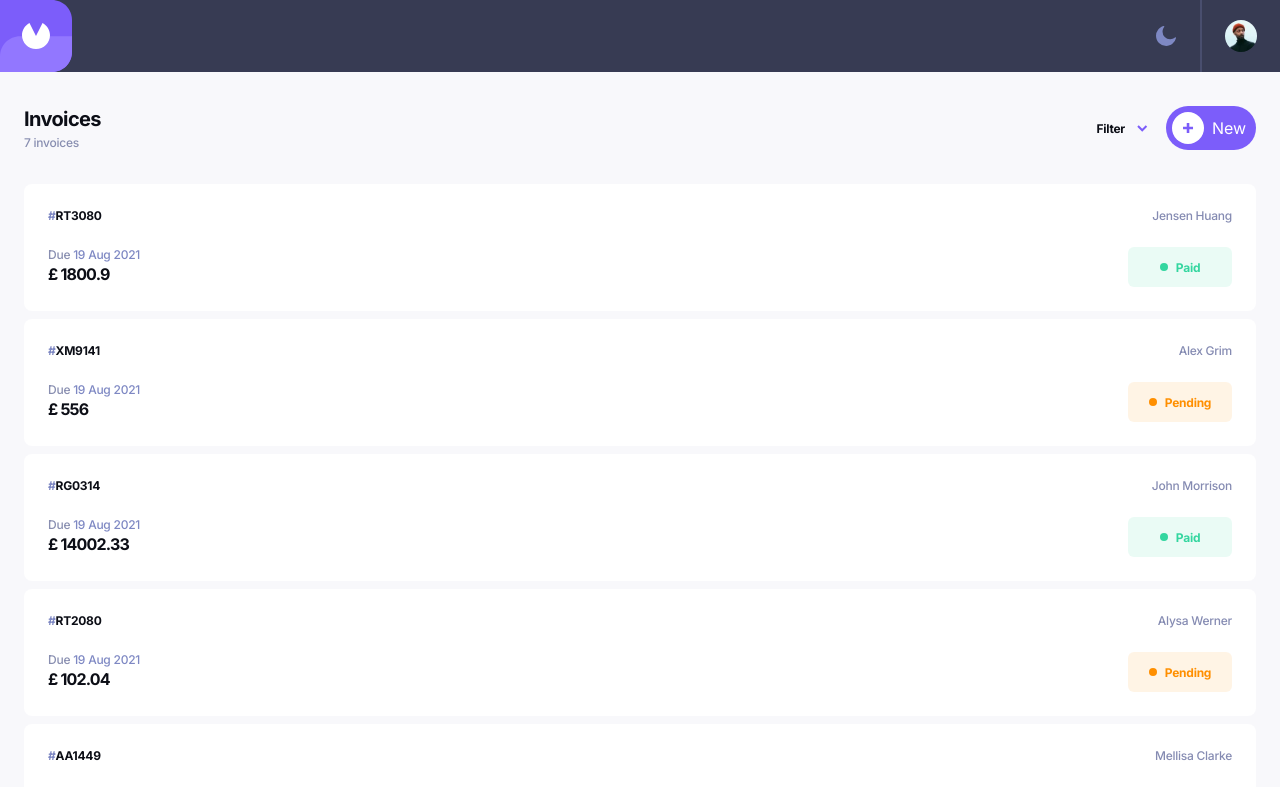
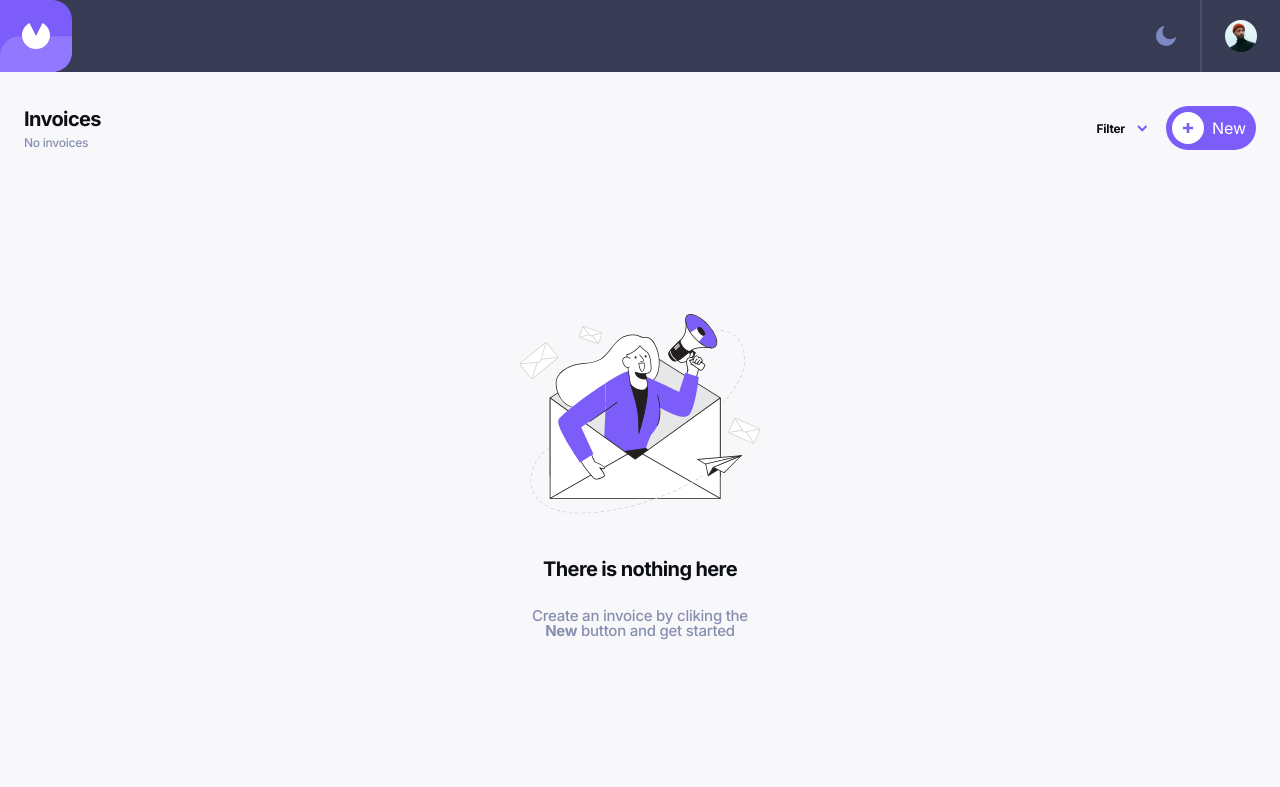
Before and after one commit to DamiGbot/invoice_app_frontend, a Next.js app: page / in a window 1280 px wide. Shown: the top 787 px of the page. Built offline with nearby package versions, Linux system fonts and the light colour scheme.

Commit message:
feat: Adding the Empty Invoice list Page

```diff
--- a/src/app/components/InvoiceList.tsx
+++ b/src/app/components/InvoiceList.tsx
@@ -1,6 +1,7 @@
 import arrowDown from "../../../public/assets/icon-arrow-down.svg";
 import plus from "../../../public/assets/icon-plus.svg";
 import data from "../helpers/data.json";
+import illustrationEmpty from "../../../public/assets/illustration-empty.svg";
 
 import Image from "next/image";
 import Card from "./Card";
@@ -36,7 +37,7 @@ type Invoice = {
 
 export default function InvoiceList() {
 	// using this to test the no invoice state, remember to delete this
-	// data.length = 0;
+	data.length = 0;
 
 	return (
 		<>
@@ -48,7 +49,7 @@ export default function InvoiceList() {
 							Invoices
 						</p>
 						<p className="font-medium text-[12px] tracking-[-0.25px] text-[#888EB0]">
-							<span>{data.length == 0 ? "No" : data.length}</span> invoices
+							<span>{data.length === 0 ? "No" : data.length}</span> invoices
 						</p>
 					</div>
 
@@ -73,8 +74,26 @@ export default function InvoiceList() {
 			</section>
 
 			{/* Invoice list cards */}
-			<section className="mt-[32px] flex flex-col gap-[8px]">
-				{data.map((item: Invoice) => {
+			<section
+				className={`section-container ${
+					data.length > 0 ? "mt-[32px] flex flex-col gap-[8px]" : ""
+				}`}
+			>
+				{/* I want to have conditional rendering based on the data length */}
+
+				{data.length === 0 ? (
+					<div className="text-center h-full flex flex-1 flex-col justify-center items-center">
+						<Image src={illustrationEmpty} alt="there is no ivoice" />
+						<p className="mt-[40px] mb-[24px] font-bold text-[20px] tracking-[-0.63px] text-[#0C0E16]">
+							There is nothing here
+						</p>
+						<p className="font-medium text-[15px] tracking-[-0.25px] text-[#888EB0] leading-[15px]">
+							Create an invoice by cliking the <br />
+							<span className="font-bold">New</span> button and get started
+						</p>
+					</div>
+				) : (
+					data.map((item: Invoice) => {
 						const capitalizedStatus =
 							item.status.charAt(0).toUpperCase() + item.status.slice(1);
 
@@ -97,7 +116,8 @@ export default function InvoiceList() {
 										<div>
 											<div>
 												<p className="font-medium text-[12px] tracking-[-0.25px] text-[#7E88C3] leading-[15px]">
-												<span className="text-[#888EB0]">Due</span> 19 Aug 2021
+													<span className="text-[#888EB0]">Due</span> 19 Aug
+													2021
 												</p>
 												<p className="font-bold text-[16px] tracking-[-0.8px] text-[#0C0E16] leading-[24px]">
 													&#163; {item.total}{" "}
@@ -135,7 +155,8 @@ export default function InvoiceList() {
 								</div>
 							</Card>
 						);
-				})}
+					})
+				)}
 			</section>
 		</>
 	);
--- a/src/app/components/Wrapper.tsx
+++ b/src/app/components/Wrapper.tsx
@@ -3,5 +3,5 @@ type WrapperProps = {
 };
 
 export default function Wrapper({ children }: WrapperProps) {
-	return <main className="mx-6 my-8">{children}</main>;
+	return <main className="main mx-6 my-8">{children}</main>;
 }
--- a/src/app/globals.css
+++ b/src/app/globals.css
@@ -2,10 +2,29 @@
 @tailwind components;
 @tailwind utilities;
 
+html,
 body {
 	/* margin: 1.5rem; */
+	margin: 0;
+	padding: 0;
 	font-family: "Spartan";
 	background-color: #f8f8fb;
+	height: 100%;
+}
+
+.main {
+	/* margin: 1.5rem; */
+	min-height: calc(100vh - 6.5rem);
+	display: flex;
+	flex-direction: column;
+}
+
+.section-container {
+	flex: 1;
+	display: flex;
+	flex-direction: column;
+	justify-content: center;
+	overflow: auto;
 }
 
 /* width */
```
Lines whose indentation alone changed are shown as unchanged.
